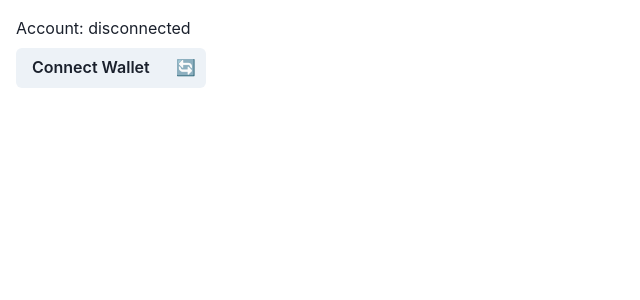
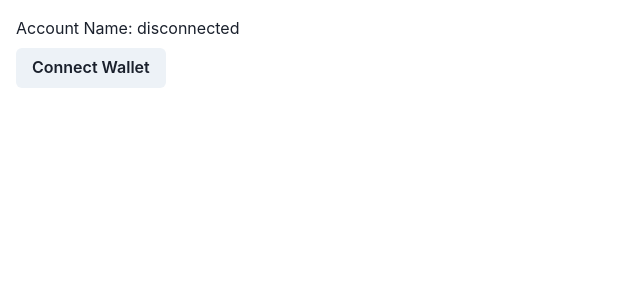
Before and after one commit to frozenflux2/graz, a Next.js app in the folder packages/example-app/: page / in a window 1280 px wide. Shown: the top 300 px of the page, without its empty margins (0-640 px from the left). Built offline with nearby package versions, Linux system fonts and the light colour scheme; what @keplr-wallet/cosmos would draw is missing.

Commit message:
feat(example-app): add useBalances, useActiveChain

```diff
--- a/packages/example-app/pages/index.tsx
+++ b/packages/example-app/pages/index.tsx
@@ -1,11 +1,23 @@
-import { Button, ButtonGroup, IconButton, Stack, Text, useToast } from "@chakra-ui/react";
-import { defaultChains, useAccount, useConnect, useDisconnect } from "wadesta/src";
+import {
+  Button,
+  ButtonGroup,
+  IconButton,
+  ListItem,
+  Spinner,
+  Stack,
+  Tag,
+  Text,
+  UnorderedList,
+  useToast,
+} from "@chakra-ui/react";
+import { defaultChains, useAccount, useActiveChain, useBalances, useConnect, useDisconnect } from "wadesta/src";
 
 export default function HomePage() {
   const toast = useToast();
 
   const { data: account, isConnected, isConnecting, isReconnecting, reconnect, status } = useAccount();
-
+  const { data: balances, isFetching: isBalancesFetching, refetch } = useBalances();
+  const activeChain = useActiveChain();
   const { connect } = useConnect({
     onSuccess: (_account) => {
       toast({
@@ -15,7 +27,6 @@ export default function HomePage() {
       });
     },
   });
-
   const { disconnect } = useDisconnect({
     onSuccess: () => {
       toast({
@@ -31,12 +42,40 @@ export default function HomePage() {
 
   return (
     <Stack p={4}>
-      <Text>Account: {account ? account.name : status}</Text>
+      <Text>Account Name: {account ? account.name : status}</Text>
+      {account && (
+        <>
+          <Text>
+            Address: <Tag>{account.bech32Address}</Tag>
+          </Text>
+          <Text>
+            Connected to <Tag>{activeChain?.chainId}</Tag>
+          </Text>
+        </>
+      )}
+
+      {account &&
+        (isBalancesFetching ? (
+          <Spinner />
+        ) : (
+          <>
+            <Text>
+              Balances: <IconButton aria-label="refresh" icon={<>🔄</>} onClick={() => void refetch()} />
+            </Text>
+            <UnorderedList>
+              {balances?.map((item) => (
+                <ListItem key={item.denom}>
+                  {item.amount} {item.denom}
+                </ListItem>
+              ))}
+            </UnorderedList>
+          </>
+        ))}
       <ButtonGroup isAttached>
         <Button isLoading={isConnecting || isReconnecting} onClick={handleConnect}>
           {account ? "Disconnect" : "Connect"} Wallet
         </Button>
-        <IconButton aria-label="refresh" icon={<>🔄</>} onClick={reconnect} />
+        {account && <IconButton aria-label="refresh" icon={<>🔄</>} onClick={reconnect} />}
       </ButtonGroup>
     </Stack>
   );
```
